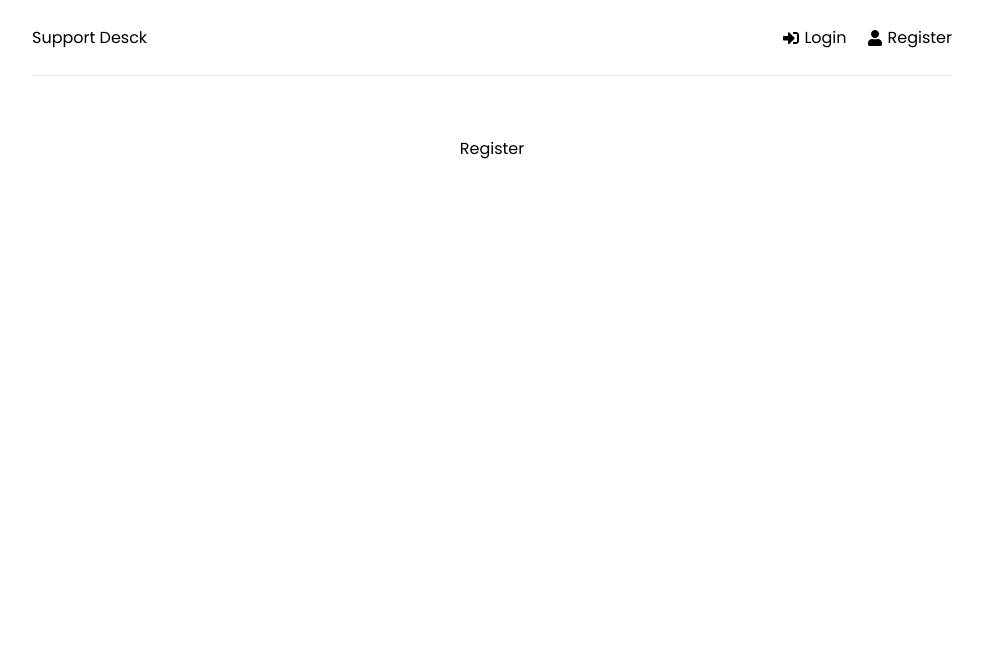
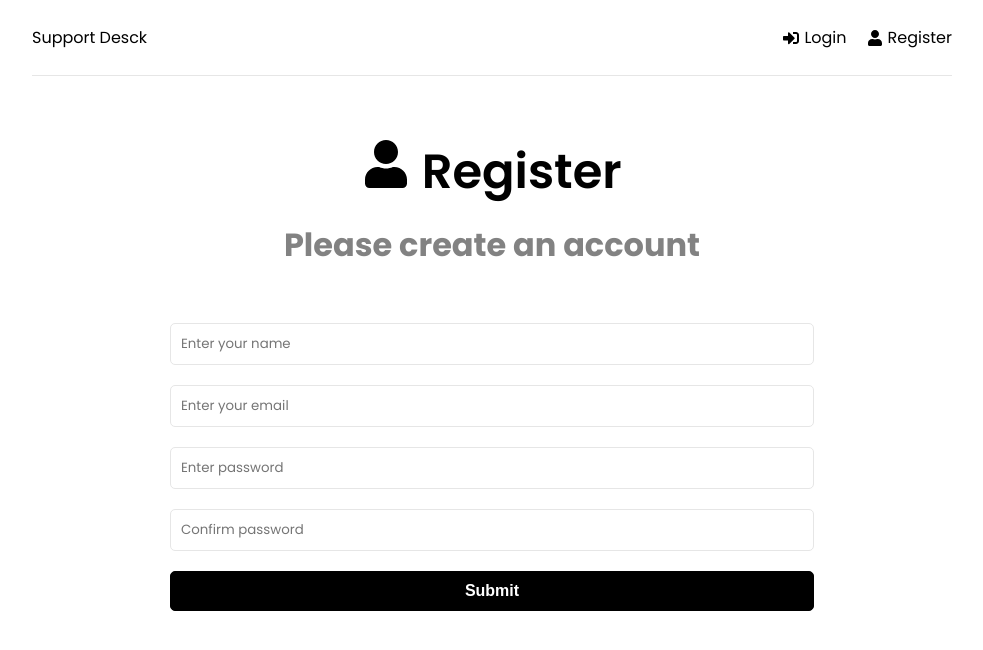
Before and after one commit to amirmohamad-mohamadi/mern-brad, a React (Create React App) app in the folder frontend/: page /register in a window 1280 px wide. Shown: the top 650 px of the page, without its empty margins (148-1131 px from the left). Built offline with nearby package versions, Linux system fonts and the light colour scheme.

Commit message:
create form for Register

```diff
--- a/frontend/src/pages/Register.jsx
+++ b/frontend/src/pages/Register.jsx
@@ -1,7 +1,80 @@
+import { useState } from "react";
+import { FaUser } from "react-icons/fa";
 const Register = () => {
+  const [formData, setFormData] = useState({
+    name: "",
+    email: "",
+    password: "",
+    password2: "",
+  });
+  const { name, email, password, password2 } = formData;
+  const onChangeHandler = (e) => {
+    setFormData((prevState) => ({
+      ...prevState,
+      [e.target.name]: e.target.value,
+    }));
+  };
   return (
-    <div>Register</div>
-  )
-}
+    <>
+      <section className="heading">
+        <h1>
+          <FaUser /> Register
+        </h1>
+        <p>Please create an account</p>
+      </section>
+      <section className="form">
+        <form>
+          <div className="form-group">
+            <input
+              type="text"
+              className="form-control"
+              id="name"
+              name="name"
+              value={name}
+              onChange={onChangeHandler}
+              placeholder="Enter your name"
+            />
+          </div>
+          <div className="form-group">
+            <input
+              type="email"
+              className="form-control"
+              id="email"
+              name="email"
+              value={email}
+              onChange={onChangeHandler}
+              placeholder="Enter your email"
+            />
+          </div>
+          <div className="form-group">
+            <input
+              type="password"
+              className="form-control"
+              id="password"
+              name="password"
+              value={password}
+              onChange={onChangeHandler}
+              placeholder="Enter password"
+            />
+          </div>
+          <div className="form-group">
+            <input
+              type="text"
+              className="form-control"
+              id="password2"
+              name="password2"
+              value={password2}
+              onChange={onChangeHandler}
+              placeholder="Confirm password"
+            />
+          </div>
+          <div className="form-group">
+            <button className="btn btn-block">Submit</button>
+          </div>
+        </form>
+      </section>
+    </>
+  );
+};
 
-export default Register
+export default Register;
```
